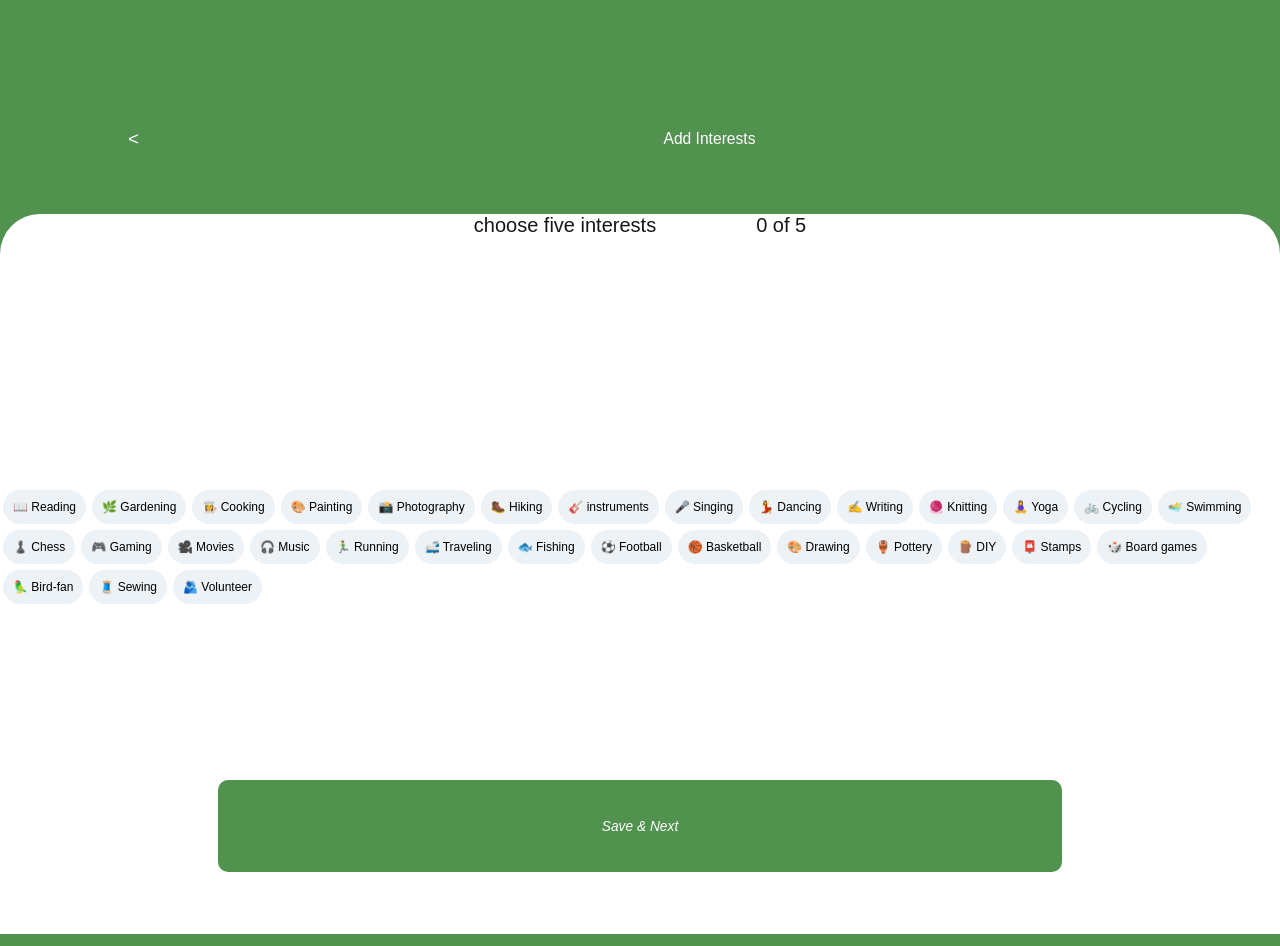
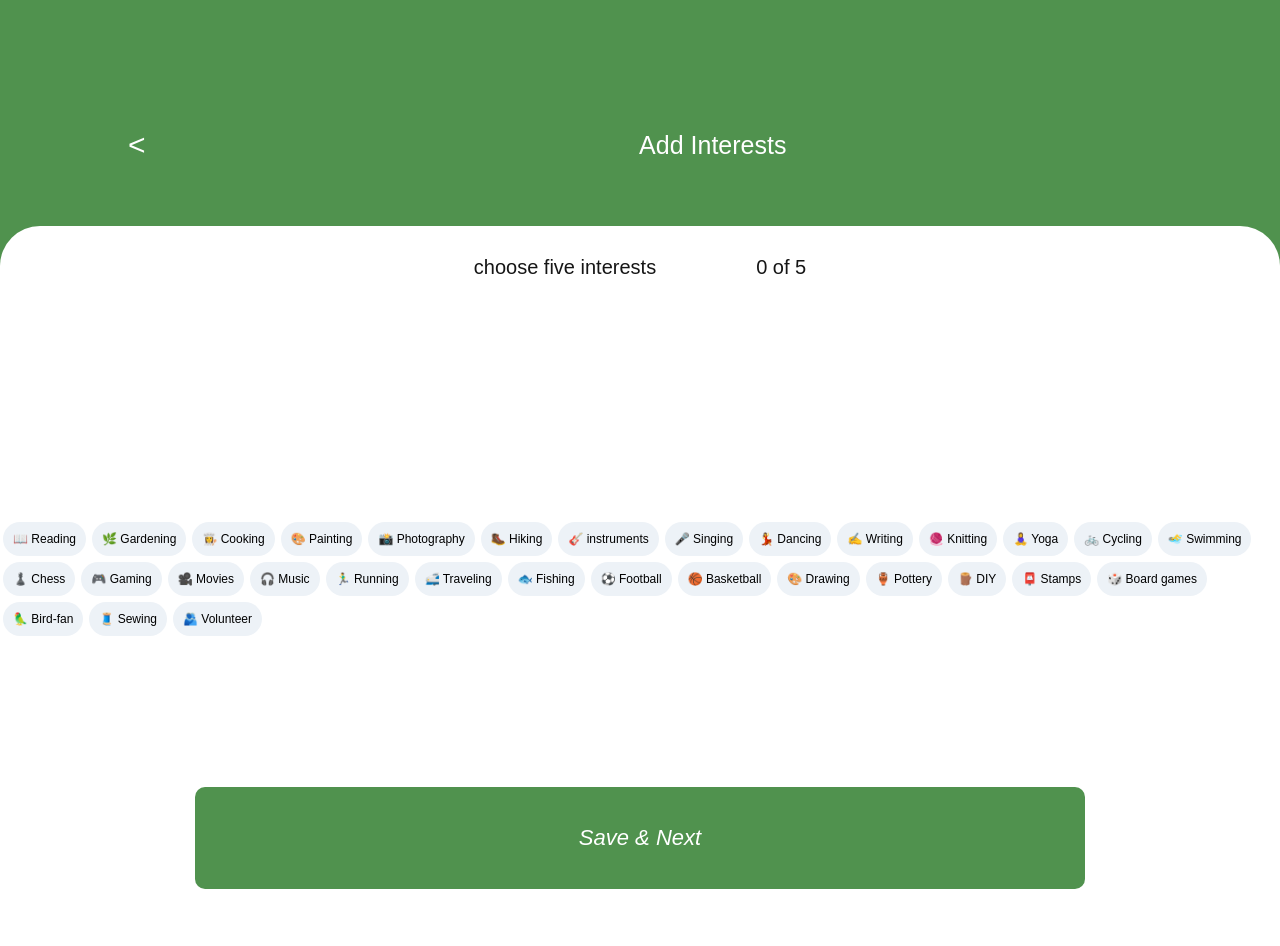
Before and after one commit to Makes-Innovation-Hub/arabrew, a React (Vite) app in the folder client/: page /interests in a window 1280 px wide. Built offline with nearby package versions, Linux system fonts and the light colour scheme.

Commit message:
last editing the top titel

```diff
--- a/client/src/pages/register/Intrests.page.jsx
+++ b/client/src/pages/register/Intrests.page.jsx
@@ -74,7 +74,7 @@ const Interests = () => {
   }, [interestsNumber]);
 
   return (
-    <Global>
+    <div>
       <Navbar>
         <Back>{"<"}</Back>
         <PageTitle>Add Interests</PageTitle>
@@ -84,7 +84,7 @@ const Interests = () => {
         <div
           style={{
             display: "flex",
-            margin: "3 rem 0",
+            margin: "3rem 0",
             fontSize: "0.8rem",
             fontWeight: "500",
           }}
@@ -129,7 +129,7 @@ const Interests = () => {
           </Button>
         </ButtonDiv>
       </Content>
-    </Global>
+    </div>
   );
 };
 
```
